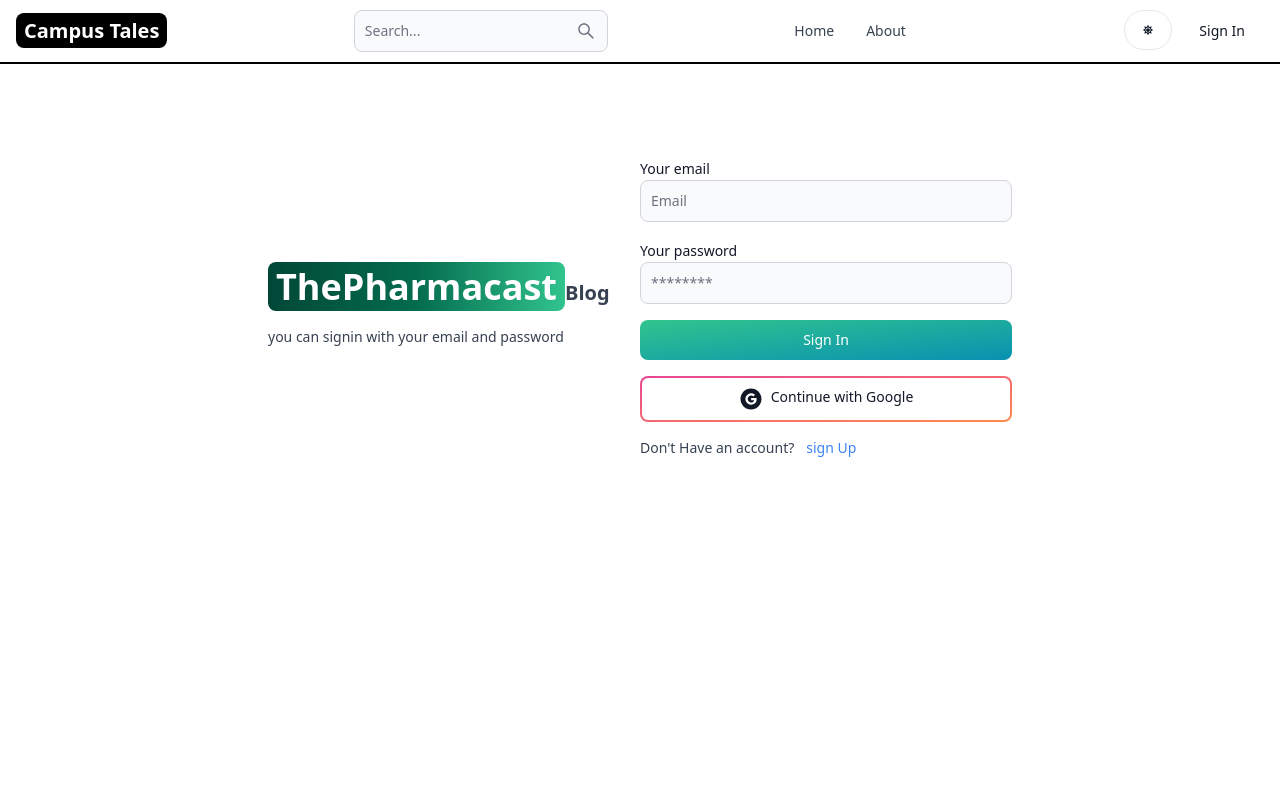
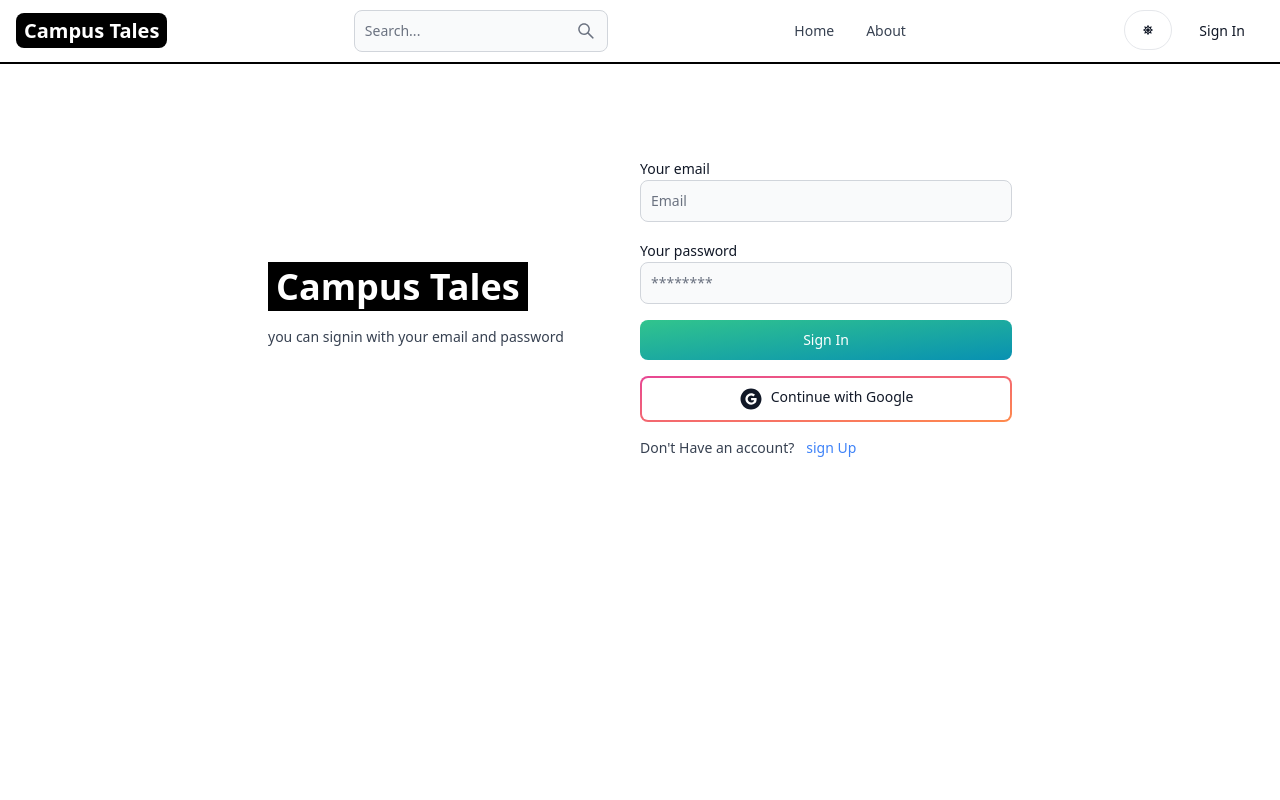
Before and after one commit to RavikrGTX/campus-tales-mern, a React (Vite) app in the folder thecampustales/: page /sign-in in a window 1280 px wide. Shown: the top 800 px of the page. Built offline with nearby package versions, Linux system fonts and the light colour scheme; no server answers.

Commit message:
bg of signup and signin pages

```diff
--- a/thecampustales/src/pages/SignIn.jsx
+++ b/thecampustales/src/pages/SignIn.jsx
@@ -48,7 +48,7 @@
         {/* left */}
         <div className='flex-1'> <Link
          to="/" className='self-center whitespace-nowrap text-sm sm:text-xl font-semibold dark:text-white text-4xl' >
-        <span className='px-2 py1 bg-gradient-to-r from-green-900 via-green-700 to-green-400 rounded-lg text-white text-4xl'>ThePharmacast</span>Blog
+        <span className='px-2 py1 bg-black text-white text-4xl'>Campus Tales</span>
         </Link>
         <p className='text-sm mt-5'>
           you can signin with your email and password
--- a/thecampustales/src/pages/SignUp.jsx
+++ b/thecampustales/src/pages/SignUp.jsx
@@ -46,7 +46,7 @@
         {/* left */}
         <div className='flex-1'> <Link
          to="/" className='self-center whitespace-nowrap text-sm sm:text-xl font-semibold dark:text-white text-4xl' >
-        <span className='px-2 py1 bg-gradient-to-r from-green-900 via-green-700 to-green-400 rounded-lg text-white text-4xl'>ThePharmacast</span>Blog
+        <span className='px-2 py1 bg-black rounded-lg text-white text-4xl'>Campus Tales</span>
         </Link>
         <p className='text-sm mt-5'>
           you can signup with your email and password
```
